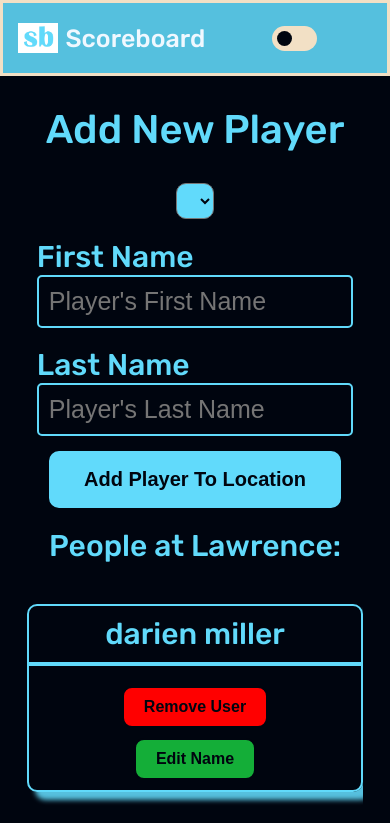
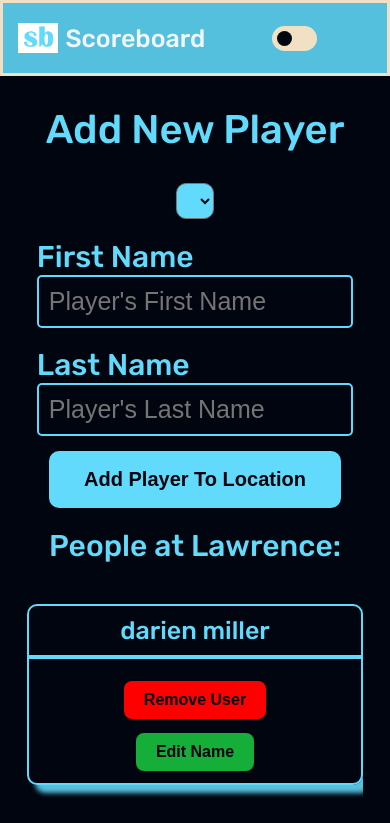
Before and after one commit to darienmiller88/DigitalScoreBoard, a Vue app in the folder client/: page /add-new-players in a window 390 px wide. Shown: the top 823 px of the page. Built offline with nearby package versions, Linux system fonts and the light colour scheme; no server answers; some icons are missing; a web font is replaced by a local one.

Commit message:
style: added scrollbar to UserCard.vue, and more tablet oriented styleing in UserCardsContainer

```diff
--- a/client/src/components/ResetPoints/ResetPoints.vue
+++ b/client/src/components/ResetPoints/ResetPoints.vue
@@ -15,7 +15,6 @@
 <style scoped lang="scss">
     .reset-all-points-wrapper{
         text-align: center;
-        margin: 25px;
 
         button{
             border-radius: 10px;
--- a/client/src/components/UserCard/UserCard.vue
+++ b/client/src/components/UserCard/UserCard.vue
@@ -34,26 +34,58 @@
             box-shadow: 10px 10px 15px var(--primary-color);
         }
 
-        @media screen and (min-width: 768px) {
+        @media (min-width: 768px) {
             width: 40vw;
             margin: 20px 0px;
         }
 
-        @media screen and (min-width: 992px) {
-            width: 25vw;
+        @media (min-width: 992px) {
+            // width: 25vw;
             margin: 20px 0px;
         }
 
-        @media screen and (min-width: 1400px) {
-            width: 15vw;
+        @media (min-width: 1025px) {
+            width: 25vw;
             margin: 20px 0px;
         }
 
         .username{
             color: var(--primary-color);
-            font-size: 30px;
+            font-size: 25px;
             margin: 10px 0px;
+            overflow-x: scroll;
+            white-space: nowrap;
+            padding: 0px 20px;
+
+            &::-webkit-scrollbar {
+                height: 4px;
+            }
+
+            &::-webkit-scrollbar-thumb {
+                background-color: var(--primary-color);
+                border-radius: 3px;
+            }
+
+            &::-webkit-scrollbar-track {
+                background: transparent;
+            }
+
+            // For wider tablets
+            @media (min-width: 992px) {
+                font-size: 35px;
+            }
+
+            //For laptops with smaller displays
+            @media (min-width: 1025px) {
+                font-size: 35px;
+            }
+
+            @media (min-width: 2560px) {
+                font-size: 45px;
+            }
         }
+
+
 
         .divider{
             width: 99%;
--- a/client/src/container/UserCardsContainer/UserCardsContainer.vue
+++ b/client/src/container/UserCardsContainer/UserCardsContainer.vue
@@ -7,7 +7,8 @@
         "mark rubens",
         "shaniqua blank",
         "Daniel Negroni",
-        "Luis Hernandez"
+        "Luis Hernandez",
+        "superdeeduperlongexmaple ofaververylongname"
     ]
 </script>
 
@@ -48,7 +49,7 @@
         }
 
         // Show two columns of cards for tablets
-        @media only screen and (min-width: 768px){
+        @media (min-width: 768px) and (max-width: 1024px){
             display: grid;
             grid-template-columns: repeat(2, 1fr);
             gap: 30px;
@@ -57,7 +58,7 @@
         }
 
         //Show three columns for laptops less than 2K
-        @media only screen and (min-width: 992px){
+        @media only screen and (min-width: 1025px){
             display: grid;
             grid-template-columns: repeat(3, 1fr);
             gap: 10px 50px;
--- a/client/src/pages/Home_Page/Home_Page.vue
+++ b/client/src/pages/Home_Page/Home_Page.vue
@@ -95,5 +95,6 @@
         text-align: center;
         font-size: 30px;
         color: var(--primary-color);
+        padding: 20px;
     }
 </style>
```
